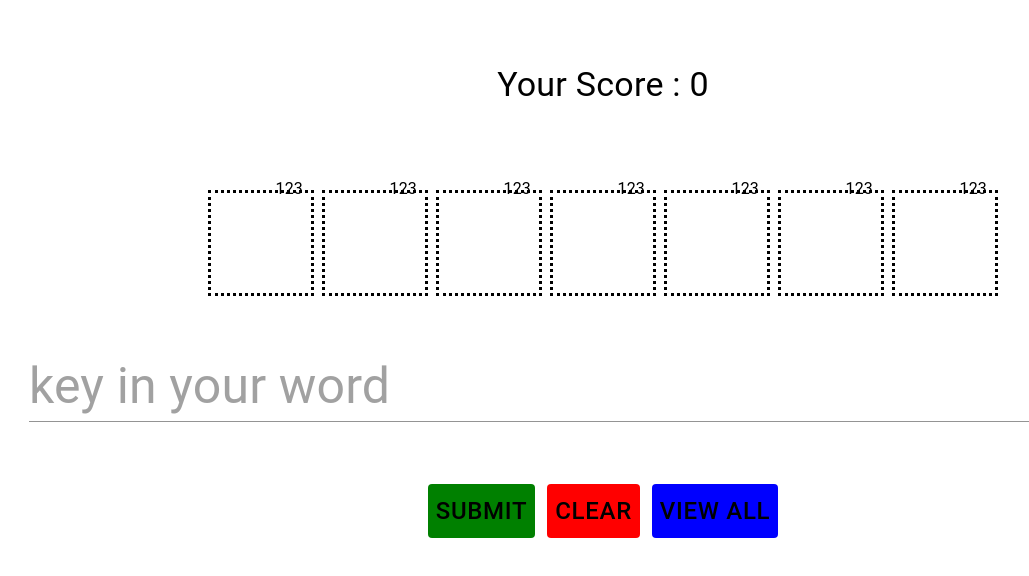
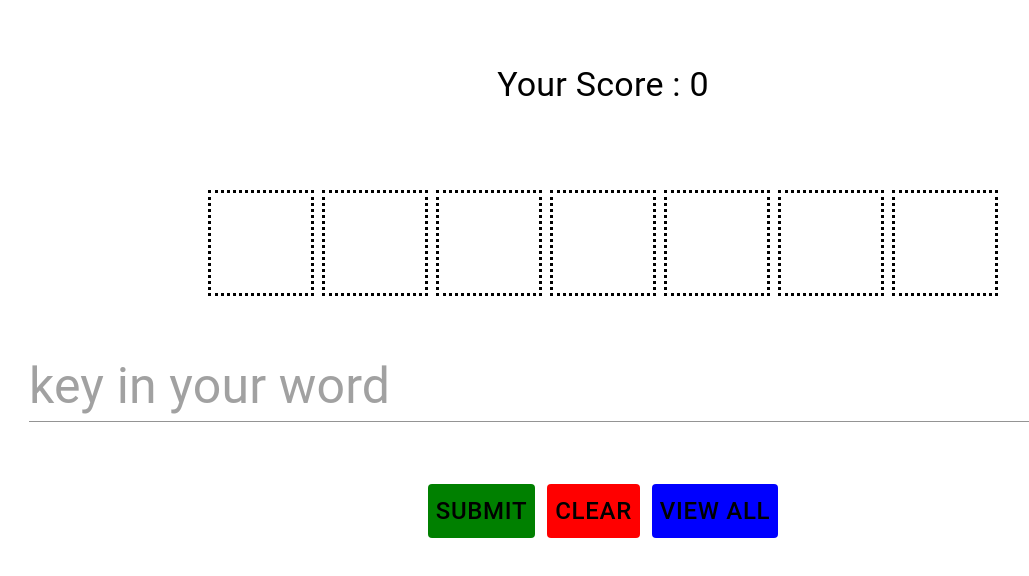
Before and after one commit to Muzamir0604/Scrabble_Calculator, a React (Create React App) app in the folder frontend/scrabble/: page / in a window 1280 px wide. Shown: the top 576 px of the page, without its empty margins (37-1066 px from the left). Built offline with nearby package versions, Linux system fonts and the light colour scheme; no server answers.

Commit message:
feat(score subscript): display score as subscript to letter
each score is displayed as a subscript to the letter. The score is obtained from the scoreTable List upon render. The score is then converted to a dictionary for easier access by the tile/letter

```diff
--- a/frontend/scrabble/src/App.js
+++ b/frontend/scrabble/src/App.js
@@ -1,7 +1,7 @@
 import React, { useEffect, useState } from "react";
 import { useDispatch, useSelector } from "react-redux";
 import { fetchUserEntryList } from "./actions/userEntryActions";
-
+import { fetchScoreTableList } from "./actions/scoreTableActions";
 import ScoreCard from "./components/score";
 import InputForm from "./containers/input";
 import SimpleTable from "./components/table";
@@ -29,6 +29,7 @@ function App(props) {
   }
   useEffect(() => {
     dispatch(fetchUserEntryList());
+    dispatch(fetchScoreTableList());
     // eslint-disable-next-line
   }, [userEntry.score]);
   const list = useSelector((state) => state.userEntryReducer.list);
--- /dev/null
+++ b/frontend/scrabble/src/actions/scoreTableActions.js
@@ -0,0 +1,38 @@
+import { getScoreTableList } from "../api/scoreTable/scoreTable";
+
+import {
+  FETCH_SCORE_TABLE_SUCCESS,
+  FETCH_SCORE_TABLE_REQUEST,
+  FETCH_SCORE_TABLE_FAILURE,
+} from "./types";
+
+import { apiErrorHandler } from "../utils/errorhandler";
+
+export const fetchScoreTableList = () => (dispatch) => {
+  dispatch(fetchScoreTableListRequest());
+  getScoreTableList()
+    .then((response) => {
+      dispatch(fetchScoreTableListSuccess(response.data));
+    })
+    .catch((error) => {
+      const errorMessage = apiErrorHandler(error);
+      dispatch(fetchScoreTableListFailure(errorMessage));
+    });
+};
+export const fetchScoreTableListRequest = () => {
+  return {
+    type: FETCH_SCORE_TABLE_REQUEST,
+  };
+};
+export const fetchScoreTableListSuccess = (data) => {
+  return {
+    type: FETCH_SCORE_TABLE_SUCCESS,
+    payload: data,
+  };
+};
+export const fetchScoreTableListFailure = (error) => {
+  return {
+    type: FETCH_SCORE_TABLE_FAILURE,
+    error,
+  };
+};
--- a/frontend/scrabble/src/api/constant.js
+++ b/frontend/scrabble/src/api/constant.js
@@ -7,4 +7,4 @@ export const USER_ENTRY_LIST = API_URL + "/scrabble/";
 export const USER_ENTRY_POST = USER_ENTRY_LIST;
 export const USER_ENTRIES_BY_NAME = API_URL + "?name=";
 
-export const SCORE_TABLE_LIST = API_URL + "";
+export const SCORE_TABLE_LIST = API_URL + "/score-table/";
--- a/frontend/scrabble/src/components/tile.js
+++ b/frontend/scrabble/src/components/tile.js
@@ -2,6 +2,9 @@ import React from "react";
 import { Box, Typography, Grid } from "@material-ui/core";
 import { makeStyles } from "@material-ui/core/styles";
 import capitalize from "../utils/textTransformer";
+import dictTransformer from "../utils/dictTransformer";
+import { useSelector } from "react-redux";
+
 const useStyles = makeStyles({
   box: {
     borderStyle: "dotted",
@@ -22,17 +25,13 @@ const useStyles = makeStyles({
 });
 function Tile(props) {
   const classes = useStyles();
-  const txt = "123";
+  const scoreList = useSelector((state) => state.scoreTableReducer.list);
+  var dict = dictTransformer(scoreList);
+  console.log(dict["a"]);
 
   return (
     <React.Fragment>
-      <Grid
-        container
-        className={classes.grid}
-        // alignContent="center"
-        // alignItems="center"
-        justify="center"
-      >
+      <Grid container className={classes.grid} justify="center">
         {[...Array(props.count)].map((val, key) => {
           return (
             <Grid item>
@@ -46,8 +45,8 @@ function Tile(props) {
                 </Typography>
                 <Typography className={classes.sub}>
                   {props.word !== undefined
-                    ? txt !== null
-                      ? capitalize(txt)
+                    ? capitalize(props.word[key]) !== null
+                      ? dict[props.word[key]]
                       : null
                     : null}
                 </Typography>
--- a/frontend/scrabble/src/containers/input.js
+++ b/frontend/scrabble/src/containers/input.js
@@ -3,18 +3,15 @@ import { useDispatch } from "react-redux";
 import { makeStyles } from "@material-ui/core/styles";
 import {
   FormControl,
-  Input,
   FormHelperText,
   FormGroup,
   Button,
   TextField,
 } from "@material-ui/core";
-// import Alert from "@material-ui/lab/Alert";
 import { Formik } from "formik";
 import { postUserEntryList } from "../actions/userEntryActions";
 import * as Yup from "yup";
 import Tile from "../components/tile";
-
 const schema = Yup.object({
   word: Yup.string()
     .max(7, "Maximum 7 letters")
@@ -43,7 +40,6 @@ const useStyles = makeStyles({
   textField: {
     margin: 50,
   },
-  //style for font size
   resize: {
     fontSize: 50,
   },
--- a/frontend/scrabble/src/reducers/index.js
+++ b/frontend/scrabble/src/reducers/index.js
@@ -1,5 +1,6 @@
 import { combineReducers } from "redux";
 
 import userEntryReducer from "./userEntryReducer";
-const rootReducer = combineReducers({ userEntryReducer });
+import scoreTableReducer from "./scoreTableReducer";
+const rootReducer = combineReducers({ userEntryReducer, scoreTableReducer });
 export default rootReducer;
--- /dev/null
+++ b/frontend/scrabble/src/reducers/scoreTableReducer.js
@@ -0,0 +1,36 @@
+import {
+  FETCH_SCORE_TABLE_SUCCESS,
+  FETCH_SCORE_TABLE_REQUEST,
+  FETCH_SCORE_TABLE_FAILURE,
+} from "../actions/types";
+
+const initialState = {
+  list: {},
+  isLoading: false,
+  error: [],
+};
+
+const scoreTableReducer = (state = initialState, action) => {
+  switch (action.type) {
+    case FETCH_SCORE_TABLE_SUCCESS:
+      return {
+        ...state,
+        list: action.payload,
+      };
+    case FETCH_SCORE_TABLE_REQUEST:
+      return {
+        ...state,
+        isLoading: true,
+        error: null,
+      };
+    case FETCH_SCORE_TABLE_FAILURE:
+      return {
+        ...state,
+        error: action.error,
+      };
+
+    default:
+      return state;
+  }
+};
+export default scoreTableReducer;
--- /dev/null
+++ b/frontend/scrabble/src/utils/dictTransformer.js
@@ -0,0 +1,7 @@
+export default function dicTransformer(data) {
+  var dict = [];
+  for (var item in data) {
+    dict[data[item].letter] = data[item].value;
+  }
+  return dict;
+}
```
Also changed, not shown: 2 other files (tests, documents, lock files or other folders).
